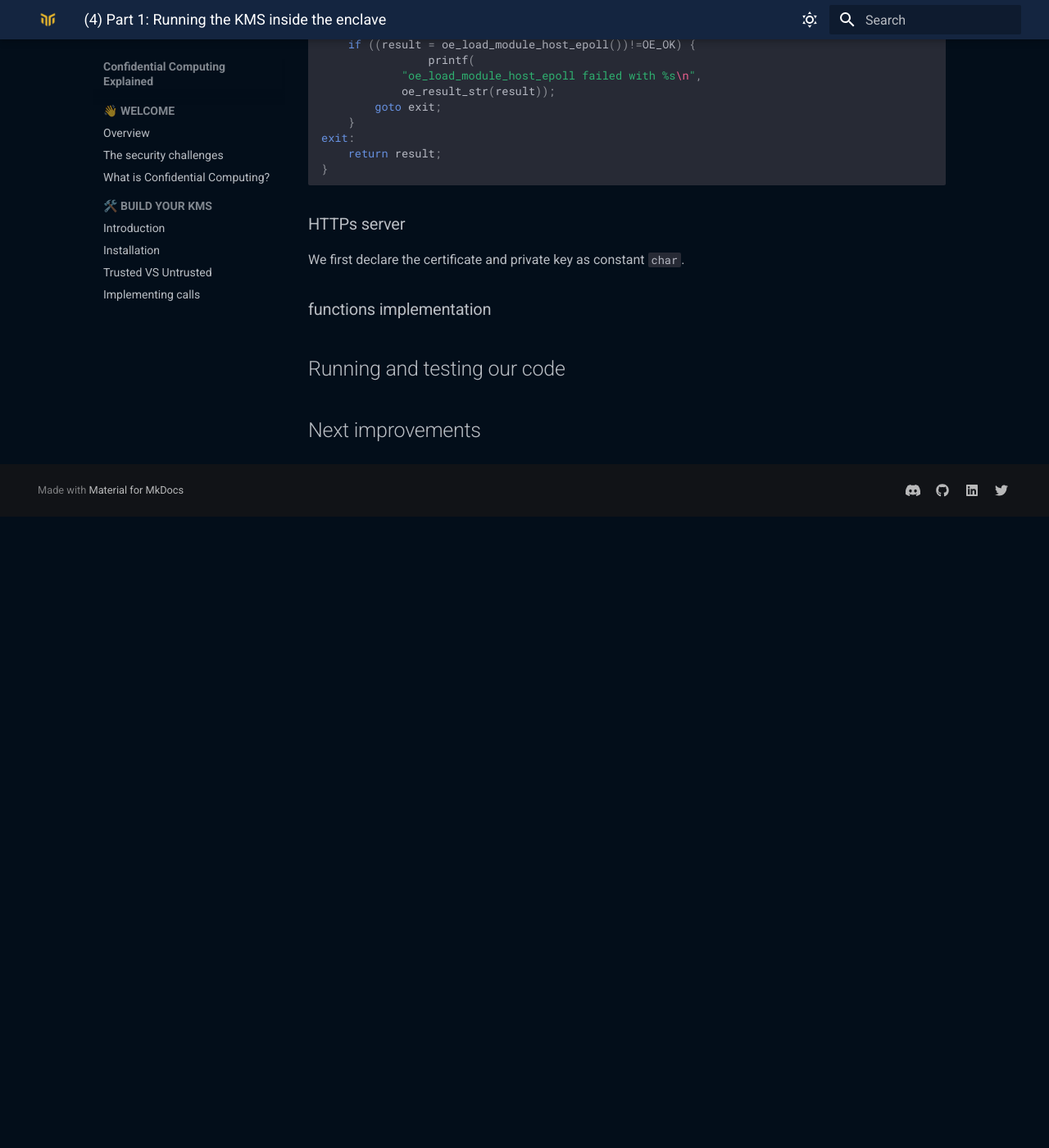
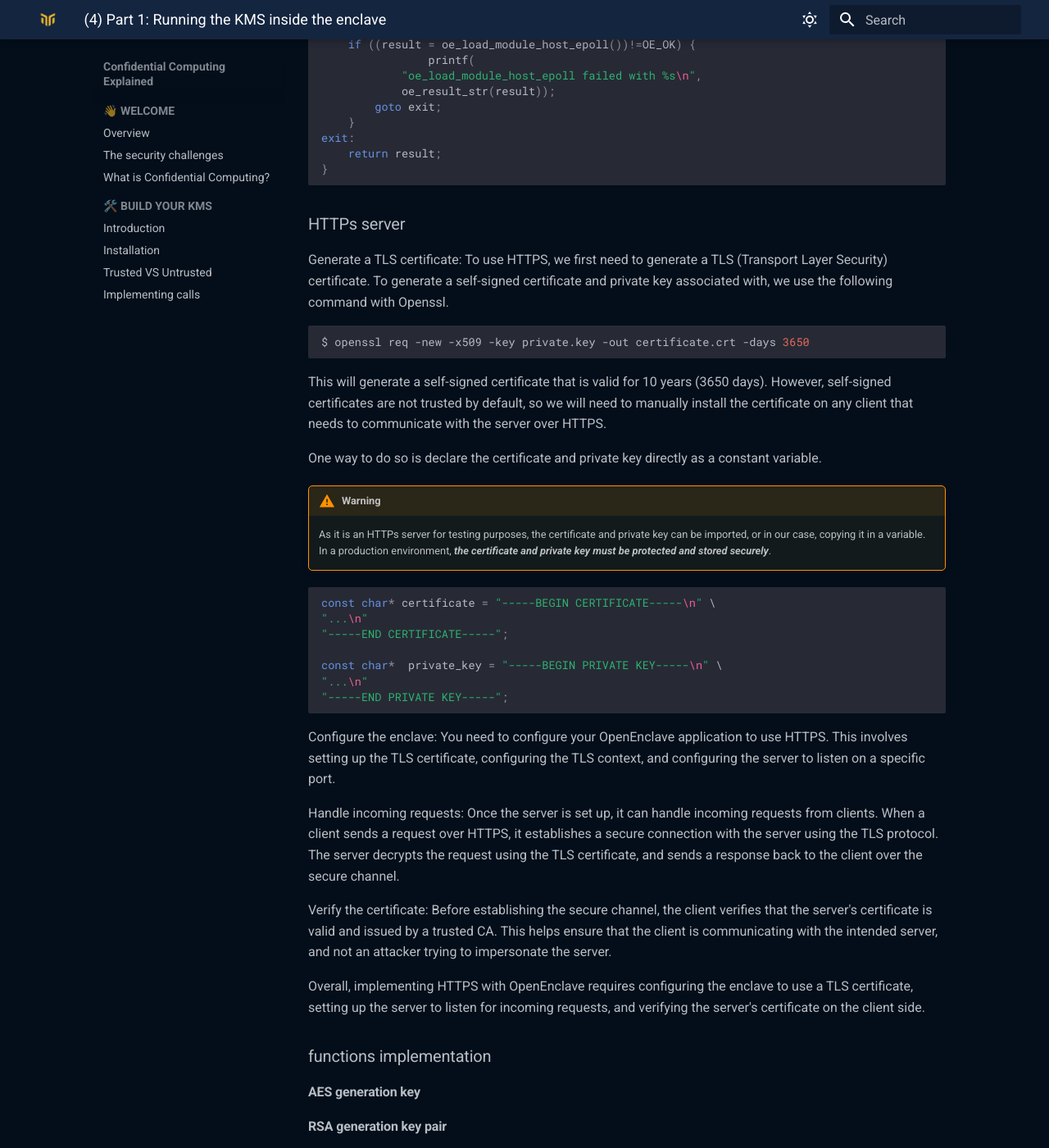
Before and after one commit to mithril-security/Confidential_Computing_Explained, an MkDocs documentation site: the page built from docs/docs/build-your-kms/part_1.md, in a window 1280 px wide and 1400 px high, scrolled down 7786 px. Shown: the whole window at 82% size. Built offline with MkDocs 1.6.1 and Material for MkDocs 9.7.7, drawn with Linux system fonts in a browser that asks for light colours; comment, search, counter and statistics services are not loaded; before the commit the page ends 8416 px from its top, so only the background shows below that; some of the changed text lies outside the part shown.

Commit message:
update part 1

````diff
--- a/docs/docs/build-your-kms/part_1.md
+++ b/docs/docs/build-your-kms/part_1.md
@@ -353,10 +353,43 @@ exit:
 
 
 ### HTTPs server
-We first declare the certificate and private key as constant `char`.
+Generate a TLS certificate: To use HTTPS, we first need to generate a TLS (Transport Layer Security) certificate. To generate a self-signed certificate and private key associated with, we use the following command with Openssl.
+```bash
+$ openssl req -new -x509 -key private.key -out certificate.crt -days 3650
+```
+This will generate a self-signed certificate that is valid for 10 years (3650 days). However, self-signed certificates are not trusted by default, so we will need to manually install the certificate on any client that needs to communicate with the server over HTTPS.
+
+One way to do so is declare the certificate and private key directly as a constant variable.
+
+!!! warning
+    As it is an HTTPs server for testing purposes, the certificate and private key can be imported, or in our case, copying it in a variable.
+    In a production environment, ***the certificate and private key must be protected and stored securely***.
+
+```C++
+const char* certificate = "-----BEGIN CERTIFICATE-----\n" \
+"...\n"
+"-----END CERTIFICATE-----";
+
+const char*  private_key = "-----BEGIN PRIVATE KEY-----\n" \
+"...\n"
+"-----END PRIVATE KEY-----";
+```
+
+
+Configure the enclave: You need to configure your OpenEnclave application to use HTTPS. This involves setting up the TLS certificate, configuring the TLS context, and configuring the server to listen on a specific port.
+
+Handle incoming requests: Once the server is set up, it can handle incoming requests from clients. When a client sends a request over HTTPS, it establishes a secure connection with the server using the TLS protocol. The server decrypts the request using the TLS certificate, and sends a response back to the client over the secure channel.
+
+Verify the certificate: Before establishing the secure channel, the client verifies that the server's certificate is valid and issued by a trusted CA. This helps ensure that the client is communicating with the intended server, and not an attacker trying to impersonate the server.
+
+Overall, implementing HTTPS with OpenEnclave requires configuring the enclave to use a TLS certificate, setting up the server to listen for incoming requests, and verifying the server's certificate on the client side.
 
 ### functions implementation
+#### AES generation key
 
+#### RSA generation key pair
+
+#### Encryption & decryption
 ## Running and testing our code
 
 ## Next improvements
````
